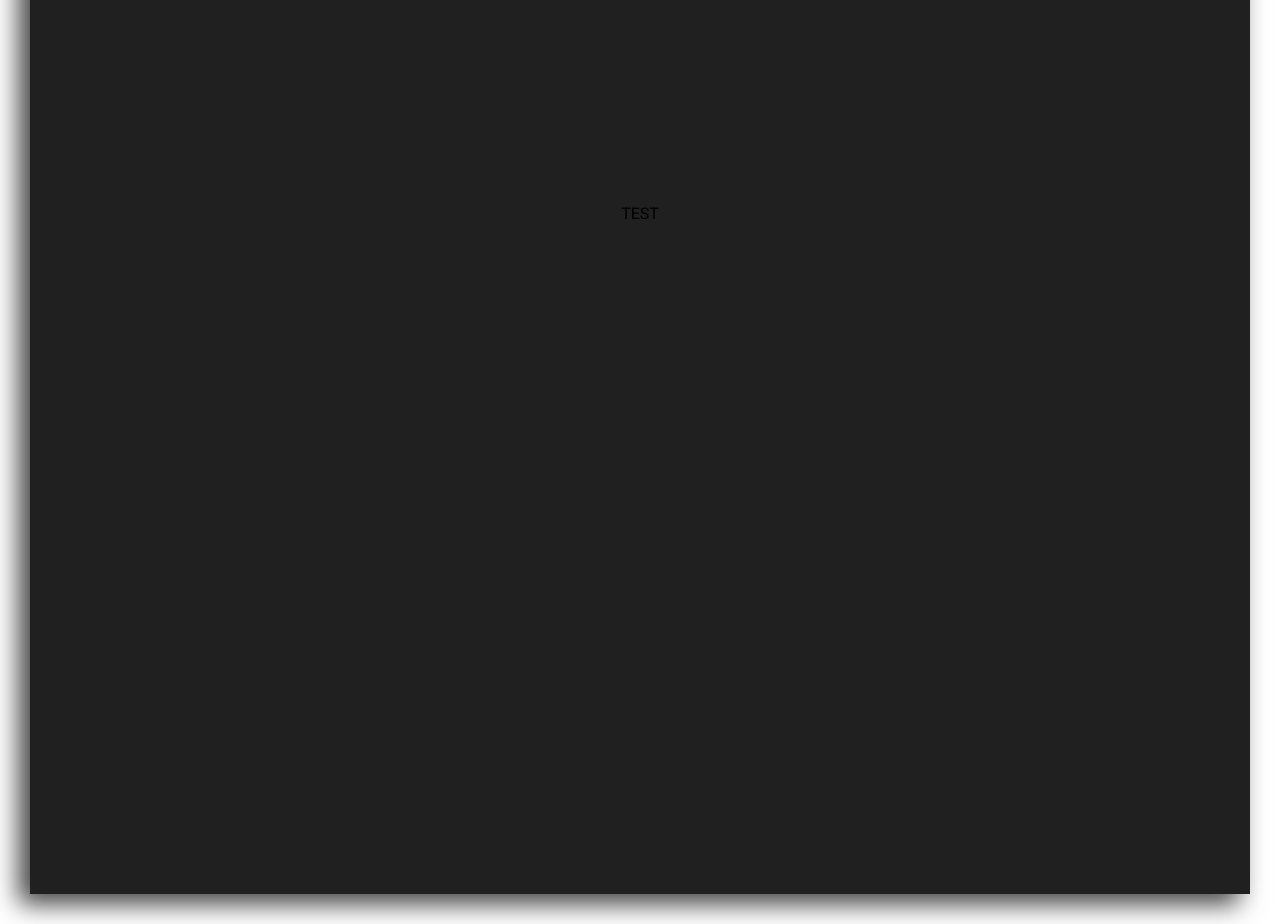
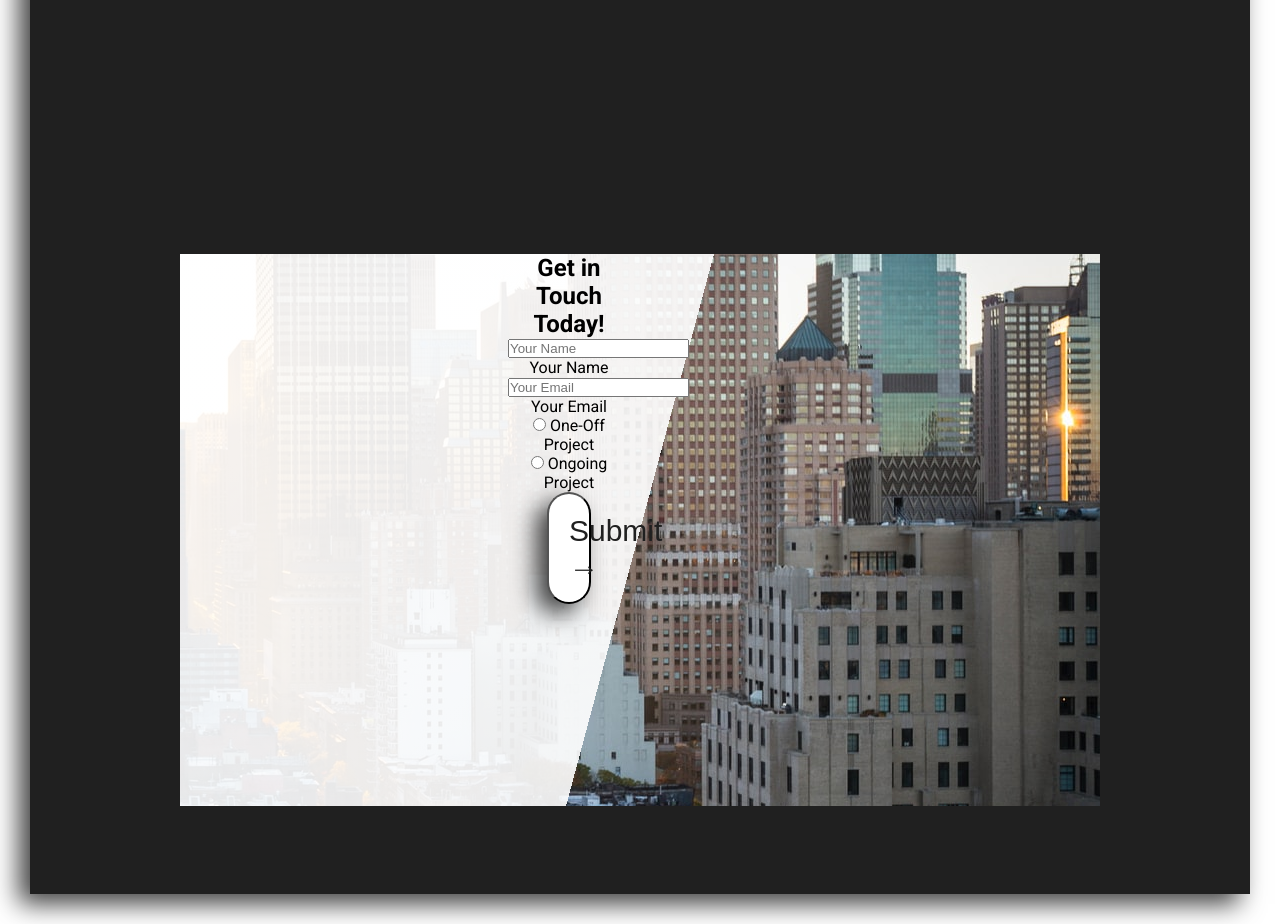
Before and after one commit to Xnanga/glim-glam-photography, a website: page index.html in a window 1280 px wide. Shown: the part 3280-4204 px from the top of the page. Drawn offline with Linux system fonts and the light colour scheme.

Commit message:
Form card started, forms needs styling.

```diff
--- a/index.html
+++ b/index.html
@@ -196,19 +196,19 @@
             <div class="gallery-row">
                 <div class="gallery-col-1-of-3">
                     <div class="gallery-photo">
-                        <img src="../images/city-large-1.jpg" alt="Gallery Image" class="gallery-photo__content">
+                        <img src="images/city-large-1.jpg" alt="Gallery Image" class="gallery-photo__content">
                     </div>
                 </div>
 
                 <div class="gallery-col-1-of-3">
                     <div class="gallery-photo">
-                        <img src="../images/city-large-2.jpg" alt="Gallery Image" class="gallery-photo__content">
+                        <img src="images/city-large-2.jpg" alt="Gallery Image" class="gallery-photo__content">
                     </div>
                 </div>
 
                 <div class="gallery-col-1-of-3">
                     <div class="gallery-photo">
-                        <img src="../images/city-large-3.jpg" alt="Gallery Image" class="gallery-photo__content">
+                        <img src="images/city-large-3.jpg" alt="Gallery Image" class="gallery-photo__content">
                     </div>
                 </div>
 
@@ -218,19 +218,19 @@
 
                 <div class="gallery-col-1-of-3">
                     <div class="gallery-photo">
-                        <img src="../images/city-large-4.jpg" alt="Gallery Image" class="gallery-photo__content">
+                        <img src="images/city-large-4.jpg" alt="Gallery Image" class="gallery-photo__content">
                     </div>
                 </div>
 
                 <div class="gallery-col-1-of-3">
                     <div class="gallery-photo">
-                        <img src="../images/city-large-5.jpg" alt="Gallery Image" class="gallery-photo__content">
+                        <img src="images/city-large-5.jpg" alt="Gallery Image" class="gallery-photo__content">
                     </div>
                 </div>
 
                 <div class="gallery-col-1-of-3">
                     <div class="gallery-photo">
-                        <img src="../images/city-large-6.jpg" alt="Gallery Image" class="gallery-photo__content">
+                        <img src="images/city-large-6.jpg" alt="Gallery Image" class="gallery-photo__content">
                     </div>
                 </div>
 
@@ -239,7 +239,64 @@
         </section>
 
         <section class="section">
-            TEST
+
+            <div class="contact-form__box">
+
+                <div class="row">
+
+                    <div class="col-1-of-2">
+
+                        <div class="contact-form-box__text">
+
+                            <form action="#" class="contact-form">
+                                <h2 class="contact-form__box-header">
+                                    Get in Touch Today!
+                                </h2>
+
+                                <div class="contact-form__group">
+                                    <input type="text" class="contact-form__input" placeholder="Your Name" id="name" required>
+                                    <label for="name" class="contact-form__label">Your Name</label>
+                                </div>
+
+                                <div class="contact-form__group">
+                                    <input type="email" class="contact-form__input" placeholder="Your Email" id="email" required>
+                                    <label for="email" class="contact-form__label">Your Email</label>
+                                </div>
+
+                                <div class="contact-form__group">
+                                    <div class="contact-form__radio-group">
+                                        <input type="radio" class="contact-form__radio-input" id="one-off" name="project-type">
+                                        <label for="one-off" class="contact-form__radio-label">
+                                            <span class="contact-form__radio-button"></span>
+                                            One-Off Project
+                                        </label>
+                                    </div>
+                                    <div class="contact-form__radio-group">
+                                        <input type="radio" class="contact-form__radio-input" id="ongoing" name="project-type">
+                                        <label for="ongoing" class="contact-form__radio-label">
+                                            <span class="contact-form__radio-button"></span>
+                                            Ongoing Project
+                                    </div>
+                                        </label>
+                                    </div>
+                                    <div class="form__group ">
+                                        <button class="cta-button">Submit &rarr;</button>
+                                    </div>
+                                </div>
+
+
+                                </form>
+
+                            </div>
+
+                        </div>
+
+                    </div>
+
+                </div>
+
+            </div>
+
         </section>
 
     </body>
--- a/sass/base/_utilities.scss
+++ b/sass/base/_utilities.scss
@@ -10,6 +10,10 @@
     content: "";
     clear: both;
     display: table;
+}
+
+.u-full-width {
+    width: 100% !important;
 }
 
 .u-margin-top-small {
--- /dev/null
+++ b/sass/components/_contact-form-box.scss
@@ -0,0 +1,48 @@
+
+.contact-form {
+
+    &__box {
+        width: 100%;
+        height: 80%;
+        margin-top: 5rem;
+        background-position: right;
+        background-image: linear-gradient(105deg,
+                          rgba($color-white, .9) 0%,
+                          rgba($color-white, .9) 50%,
+                          transparent 50%),
+                          url(../images/city-large-3.jpg);
+
+        &-header {
+
+        }
+    }
+
+    &__group {
+
+    }
+
+    &__input {
+
+    }
+
+    &__label {
+
+    }
+
+    &__radio-group {
+
+    }
+
+    &__radio-input {
+
+    }
+
+    &__radio-label {
+
+    }
+
+    &__radio-button {
+
+    }
+
+}
--- a/sass/main.scss
+++ b/sass/main.scss
@@ -6,6 +6,7 @@
 @import "base/base";
 @import "base/utilities";
 
+@import "components/contact-form-box";
 @import "components/photo-card";
 @import "components/package-card";
 @import "components/cta-button";
```
Also changed, not shown: css/stylesheet.css, 1 other file.
